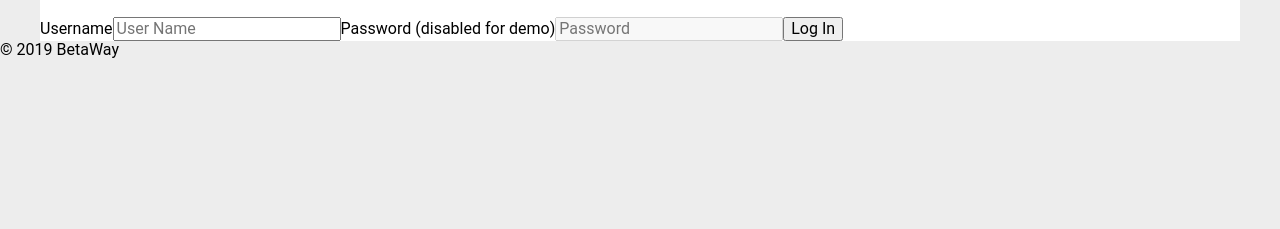
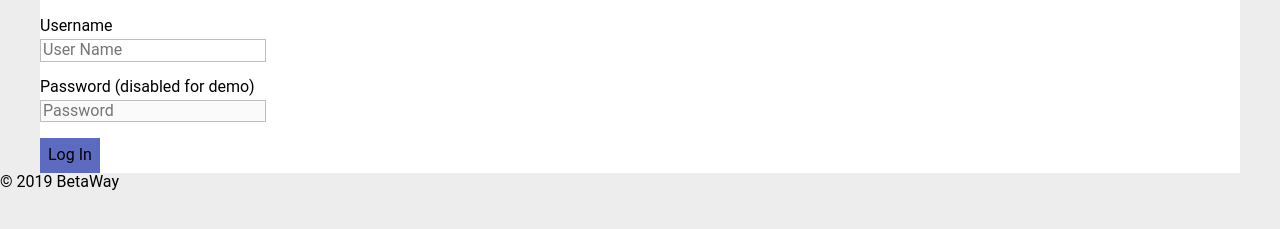
Before and after one commit to Sakeran/arm-ecom, a Gatsby site: page /login in a window 1280 px wide. Shown: the part 165-394 px from the top of the page. Built offline with nearby package versions, Linux system fonts and the light colour scheme; Gatsby itself is replaced by a stand-in of ours.

Commit message:
add form styles to global styles

```diff
--- a/src/components/layout.js
+++ b/src/components/layout.js
@@ -19,6 +19,31 @@ const GlobalStyle = createGlobalStyle`
     font-size: 16px;
     font-family: 'Roboto', 'helvetica', 'arial', sans-serif;
     background-color: #ededed;
+  }
+
+  /* Form Elements */
+
+  label {
+    display: block;
+    margin-bottom: 0.25rem;
+
+  }
+
+  input[type="text"],
+  input[type="password"] {
+    box-sizing: border-box;
+    display: block;
+    border: 1px solid #bebebe;
+    margin-right: 0.25rem;
+    margin-bottom: 1rem;
+  }
+
+  input[type="submit"] {
+    background: #5c6bc0;
+	  box-shadow: none;
+    border: none;
+    padding: 0.5rem;
+    display: block;
   }
 `
 
```
